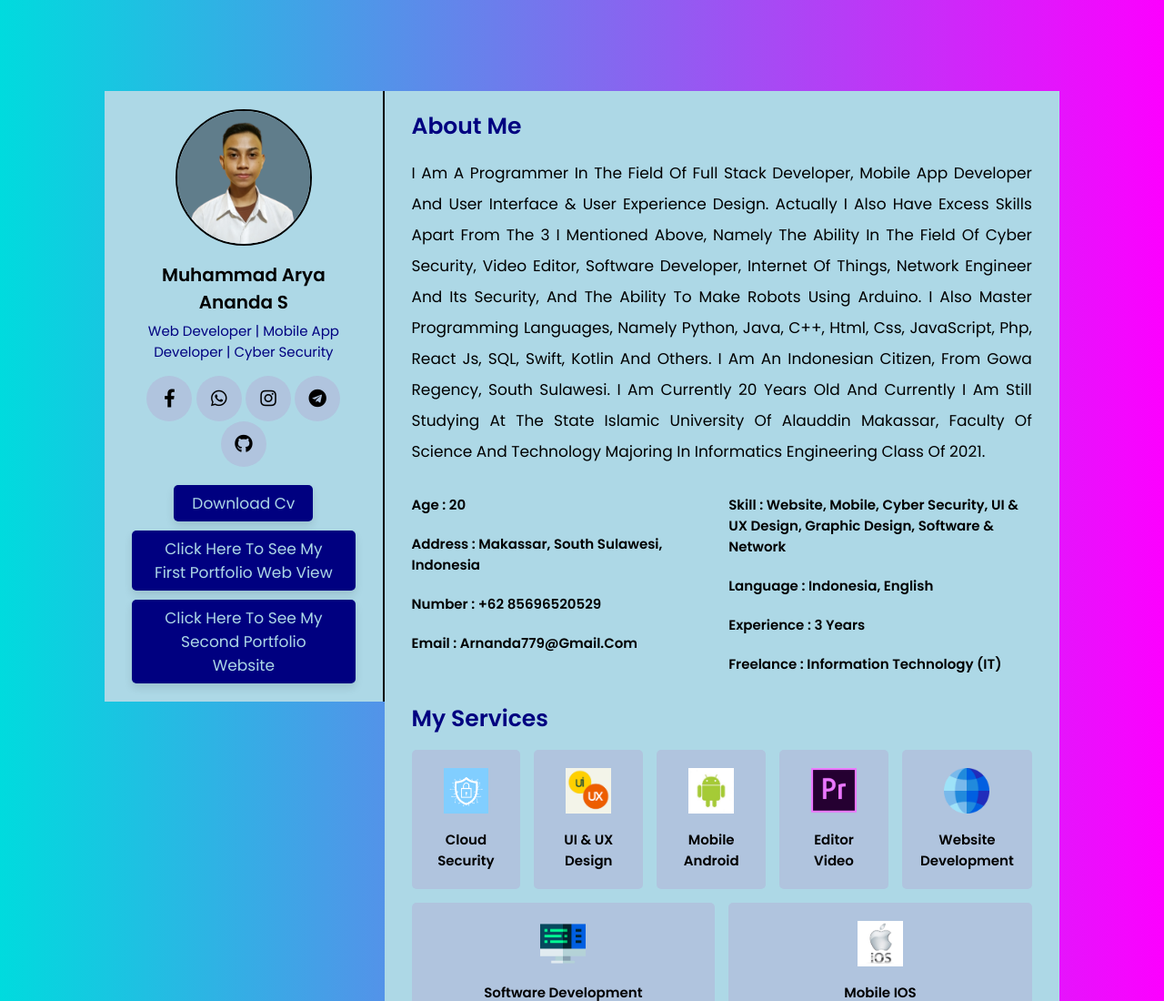
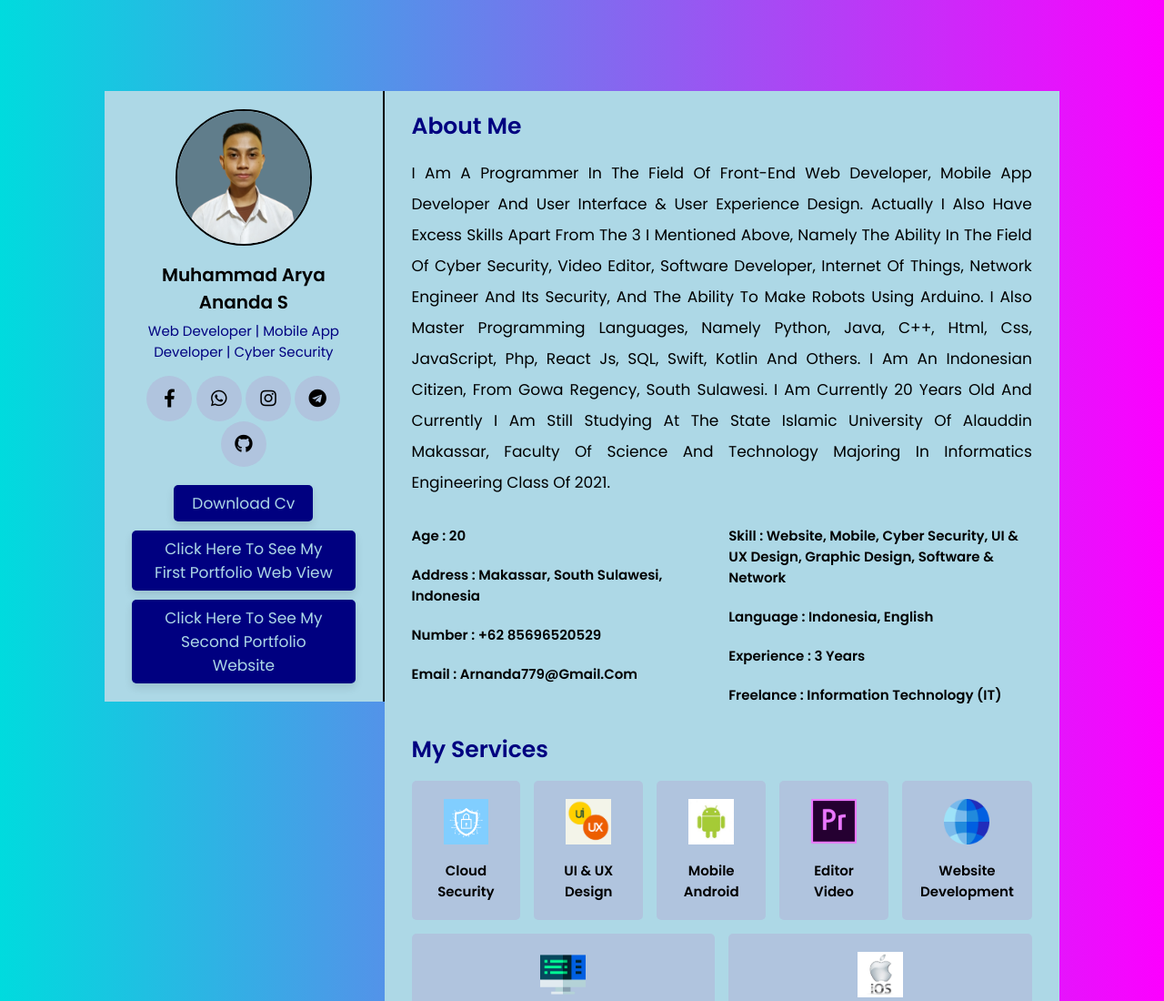
Before and after one commit to muharyaanandas/portofoliowebsite3, a plain HTML site: page index.html in a window 1280 px wide. Shown: the top 1100 px of the page at 91% size. Drawn offline with Linux system fonts and the light colour scheme.

Commit message:
perubahan kata kalimat

```diff
--- a/index.html
+++ b/index.html
@@ -39,7 +39,7 @@
 
         <div class="about">
             <h3 class="title">about me</h3>
-            <p align="justify">I am a programmer in the field of Full Stack Developer, Mobile App Developer and user interface & user experience Design. Actually I also have excess skills apart from the 3 I mentioned above, namely the ability in the field of cyber security, video editor, software developer, Internet of Things, Network Engineer and its security, and the ability to make robots using Arduino. I also master programming languages, namely Python, Java, C++, Html, Css, JavaScript, Php, React Js, SQL, swift, kotlin and others. I am an Indonesian citizen, from Gowa Regency, South Sulawesi. I am currently 20 years old and currently I am still studying at the State Islamic University of Alauddin Makassar, Faculty of Science and Technology majoring in Informatics Engineering class of 2021.</p>
+            <p align="justify">I am a programmer in the field of front-end web Developer, Mobile App Developer and user interface & user experience Design. Actually I also have excess skills apart from the 3 I mentioned above, namely the ability in the field of cyber security, video editor, software developer, Internet of Things, Network Engineer and its security, and the ability to make robots using Arduino. I also master programming languages, namely Python, Java, C++, Html, Css, JavaScript, Php, React Js, SQL, swift, kotlin and others. I am an Indonesian citizen, from Gowa Regency, South Sulawesi. I am currently 20 years old and currently I am still studying at the State Islamic University of Alauddin Makassar, Faculty of Science and Technology majoring in Informatics Engineering class of 2021.</p>
             <p></p>
             <div class="box-container">
                 <div class="box">
```
